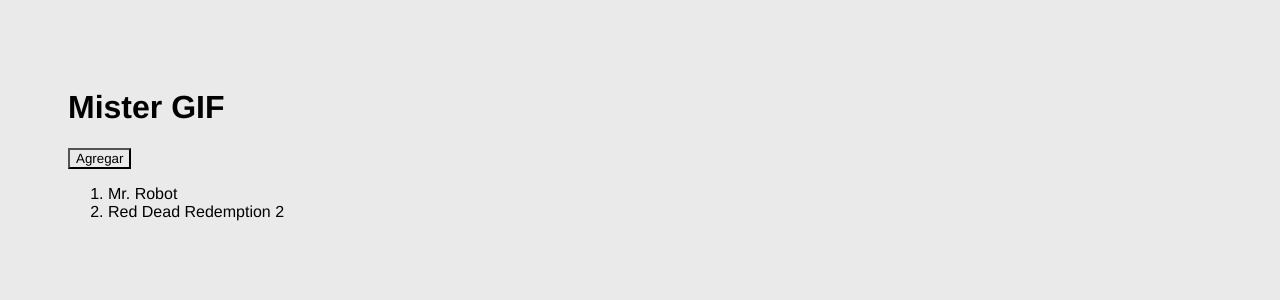
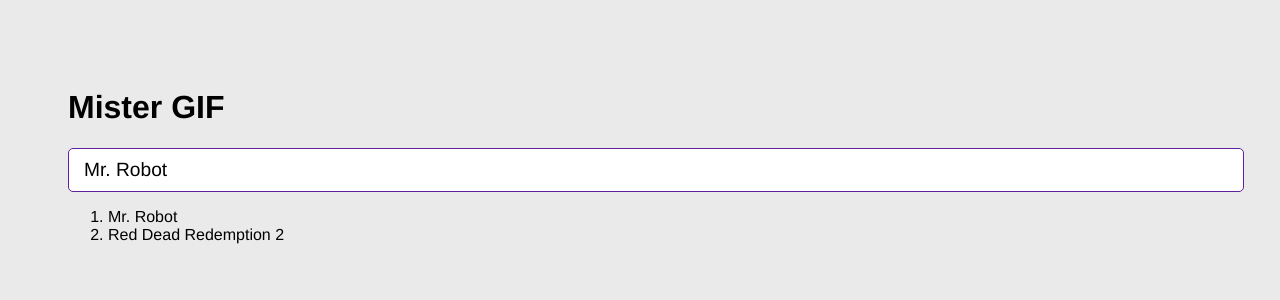
Before and after one commit to secch97/mister-gif-app, a React (Vite) app: page / in a window 1280 px wide. Shown: the top 300 px of the page. Built offline with nearby package versions, Linux system fonts and the light colour scheme.

Commit message:
Created AddCategory component. Made possible to add a new category by hitting enter. A new category is validated before being submitted. Components communication was used.

```diff
--- a/src/MisterGifApp.jsx
+++ b/src/MisterGifApp.jsx
@@ -1,13 +1,12 @@
 import {useState} from 'react';
+import { AddCategory } from './components/AddCategory';
 
 const MisterGifApp = () => {
 
     const [categories, setCategories] = useState(["Mr. Robot", "Red Dead Redemption 2"]);
 
-    const onAddCategory = () => {
-        setCategories(() => {
-            return ["Warzone 2", ...categories];
-        });
+    const onAddCategory = (newCategory) => {
+        setCategories([newCategory, ...categories.filter((category) => category!==newCategory)]);
     };
 
 
@@ -17,12 +16,12 @@
         <h1>Mister GIF</h1>
 
         {/* Input */}
+        <AddCategory onAddCategory={onAddCategory}></AddCategory>
 
         {/* GIF list */}
-        <button onClick={onAddCategory}>Agregar</button>
         <ol>
             {
-                categories.map((category) => {
+                categories.map((category, i) => {
                     return (
                     <li key={category}>
                         {category}
--- /dev/null
+++ b/src/components/AddCategory.jsx
@@ -0,0 +1,33 @@
+import {useState} from "react";
+
+const AddCategory = ({onAddCategory}) => {
+    const [inputValue, setInputValue] = useState("Mr. Robot");
+
+    const onInputChange = (event) => {
+        let newInputValue = event.target.value;
+        setInputValue(newInputValue);
+    };
+
+    const onFormSubmit = (event) => {
+        event.preventDefault();
+        const newCategory = inputValue.trim();
+        if(!newCategory){
+            return;
+        }
+        onAddCategory(newCategory);
+        setInputValue("");
+    };
+
+    return (
+        <form onSubmit={onFormSubmit}>
+            <input
+                type="text"
+                placeholder="Search GIFs"
+                value={inputValue}
+                onChange={onInputChange}
+            />
+        </form>
+    );
+};
+
+export { AddCategory };
```
